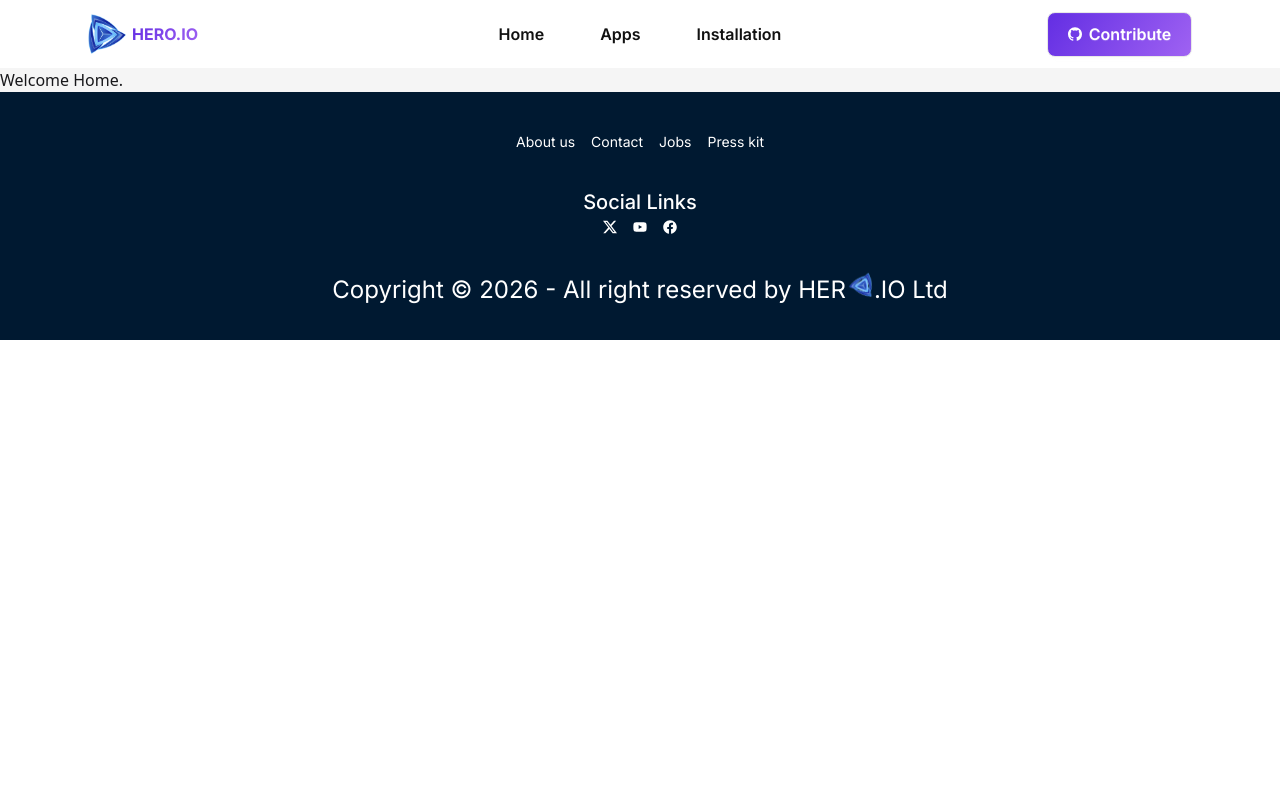
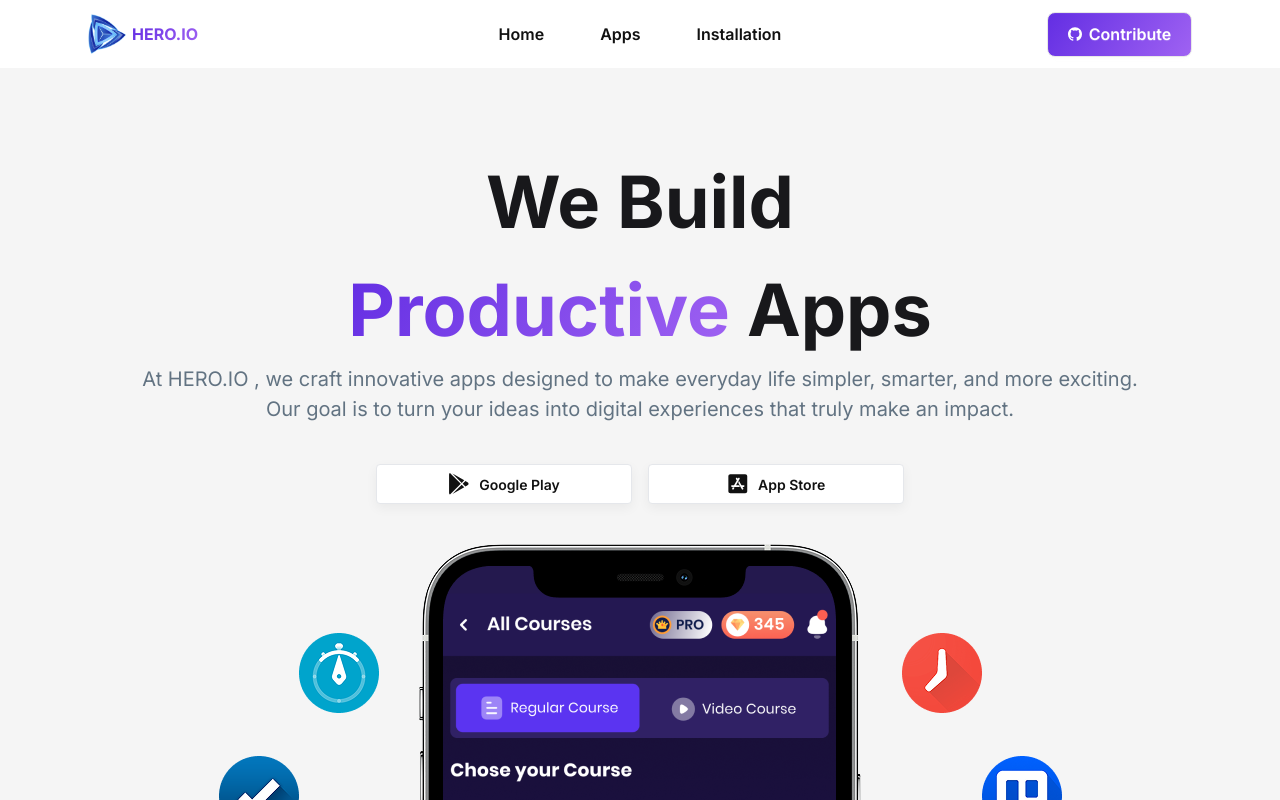
Before and after one commit to Smswad/Programming-Hero-A8, a React (Vite) app: page / in a window 1280 px wide. Shown: the top 800 px of the page. Built offline with nearby package versions, Linux system fonts and the light colour scheme.

Commit message:
header frame is added

```diff
--- a/src/App.css
+++ b/src/App.css
@@ -60,3 +60,73 @@
   color: #1877F2; /* Facebook blue */
   text-shadow: 0 0 5px #1877F2, 0 0 10px #1877F2, 0 0 15px #1877F2;
 }
+
+/* Base store button */
+.store-btn {
+  display: inline-flex;
+  align-items: center;
+  gap: 0.6rem;
+  background: #ffffff;
+  color: #111;
+  border: 1px solid #e5e7eb;
+  box-shadow: 0 4px 12px rgba(0,0,0,0.05);
+  transition: all 0.3s ease;
+  position: relative;
+  overflow: hidden;
+}
+
+/* Hover lift */
+.store-btn:hover {
+  transform: translateY(-3px);
+}
+
+/* Icon base */
+.store-icon {
+  font-size: 1.35rem;
+  color: #111;
+  transition: all 0.3s ease;
+}
+
+/* Google Play hover */
+.store-btn.google:hover {
+  border-color: #34A853;
+}
+
+.store-btn.google:hover .store-icon {
+  color: #34A853;
+  text-shadow:
+    0 0 6px #34A853,
+    0 0 14px #34A853;
+}
+
+/* App Store hover */
+.store-btn.apple:hover {
+  border-color: #0A84FF;
+}
+
+.store-btn.apple:hover .store-icon {
+  color: #0A84FF;
+  text-shadow:
+    0 0 6px #0A84FF,
+    0 0 14px #0A84FF;
+}
+
+/* Glow ring */
+.store-btn::after {
+  content: '';
+  position: absolute;
+  inset: 0;
+  border-radius: inherit;
+  opacity: 0;
+  transition: opacity 0.3s ease;
+}
+
+.store-btn.google:hover::after {
+  box-shadow: 0 0 25px #34A85355;
+  opacity: 1;
+}
+
+.store-btn.apple:hover::after {
+  box-shadow: 0 0 25px #0A84FF55;
+  opacity: 1;
+}
--- a/src/pages/Home/Home.jsx
+++ b/src/pages/Home/Home.jsx
@@ -1,9 +1,34 @@
 import React from 'react';
+import { FaAppStoreIos, FaGooglePlay } from 'react-icons/fa';
+import "../../App.css"
+import hero from "../../assets/assets/hero.png"
 
 const Home = () => {
     return (
-        <div className='bg-[#f5f5f5]'>
-            <h1>Welcome Home.</h1>
+        <div className='bg-[#f5f5f5] flex flex-col items-center text-center inter-normal'>
+
+            <h1 className='mt-20 font-bold text-[4.5rem]'>We Build <br />
+                <span
+                    className='bg-[linear-gradient(125deg,#632EE3_0%,#9F62F2_100%)] bg-clip-text text-transparent'>Productive
+                </span> Apps
+            </h1>
+            <p className='font-normal text-[1.25rem] text-[#627382]'>
+                At HERO.IO , we craft innovative apps designed to make everyday life simpler, smarter, and more exciting.
+                <br />Our goal is to turn your ideas into digital experiences that truly make an impact.
+            </p>
+            <div className='font-semibold text-[1.25rem] flex justify-center mt-10'>
+                <button className="btn btn-outline btn-wide store-btn google mr-4">
+                    <FaGooglePlay className='store-icon' />
+                    Google Play
+                </button>
+                <button className="btn btn-outline btn-wide store-btn apple">
+                    <FaAppStoreIos className='store-icon' />
+                    App Store
+                </button>
+            </div>
+
+            <img className='mt-10' src={hero} alt="hero.png" />
+
         </div>
     );
 };
```
